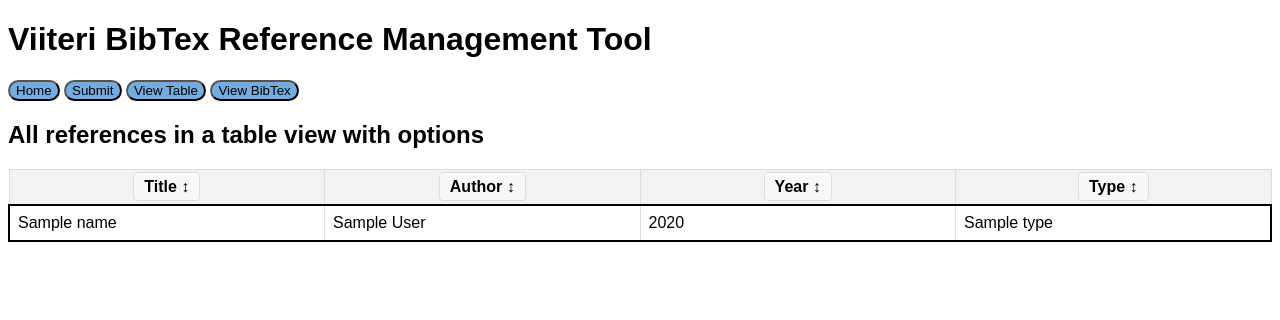
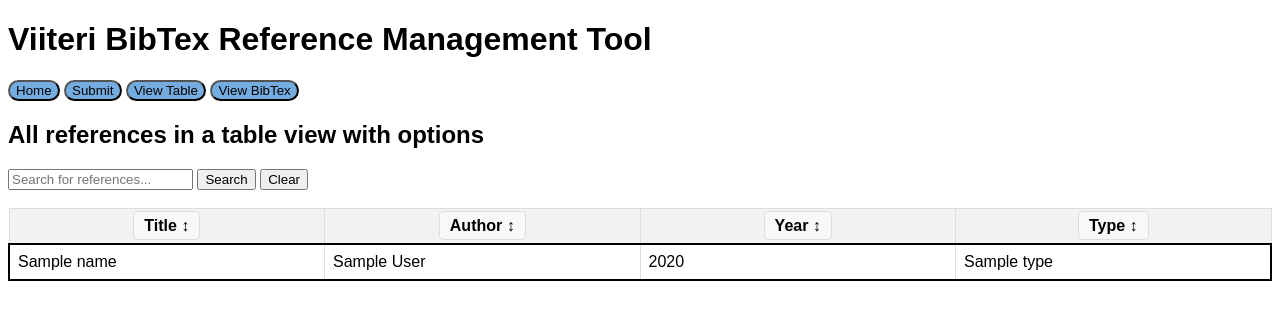
Before and after one commit to 3nd3r1/viiteri, a Flask app: template viiteri/templates/list.html in a window 1280 px wide. Shown: the top 320 px of the page. Run offline with Flask 3, Linux system fonts and the light colour scheme; the template is opened without the code that fills it: most values are stand-ins (such as "Sample title", 1, 10 or a date in 2020).

Commit message:
Filtteröinnin ja sorttauksen yhteensopivuus

```diff
--- a/viiteri/templates/list.html
+++ b/viiteri/templates/list.html
@@ -2,13 +2,34 @@
 %}
 <div>
 	<h2>All references in a table view with options</h2>
-
+	<form action="/list" method="get">
+        <input type="text" name="search" placeholder="Search for references...">
+        <button type="submit">Search</button>
+        <a href="/list"><button type="button">Clear</button></a>
+    </form>
+    <br>
     <table>
         <tr>
-            <th class="sortable-header"><a href="?sort=title&order={{ 'desc' if request.args.get('sort') == 'title' and request.args.get('order') != 'desc' else 'asc' }}">Title ↕</a></th>
-            <th class="sortable-header"><a href="?sort=author&order={{ 'desc' if request.args.get('sort') == 'author' and request.args.get('order') != 'desc' else 'asc' }}">Author ↕</a></th>
-            <th class="sortable-header"><a href="?sort=year&order={{ 'desc' if request.args.get('sort') == 'year' and request.args.get('order') != 'desc' else 'asc' }}">Year ↕</a></th>
-            <th class="sortable-header"><a href="?sort=type&order={{ 'desc' if request.args.get('sort') == 'type' and request.args.get('order') != 'desc' else 'asc' }}">Type ↕</a></th>
+            <th class="sortable-header">
+                <a href="?{{ 'search=' + search_query + '&' if search_query else '' }}sort=title&order={{ 'desc' if request.args.get('sort') == 'title' and request.args.get('order') != 'desc' else 'asc' }}">
+                    Title ↕
+                </a>
+            </th>
+            <th class="sortable-header">
+                <a href="?{{ 'search=' + search_query + '&' if search_query else '' }}sort=author&order={{ 'desc' if request.args.get('sort') == 'author' and request.args.get('order') != 'desc' else 'asc' }}">
+                    Author ↕
+                </a>
+            </th>
+            <th class="sortable-header">
+                <a href="?{{ 'search=' + search_query + '&' if search_query else '' }}sort=year&order={{ 'desc' if request.args.get('sort') == 'year' and request.args.get('order') != 'desc' else 'asc' }}">
+                    Year ↕
+                </a>
+            </th>
+            <th class="sortable-header">
+                <a href="?{{ 'search=' + search_query + '&' if search_query else '' }}sort=type&order={{ 'desc' if request.args.get('sort') == 'type' and request.args.get('order') != 'desc' else 'asc' }}">
+                    Type ↕
+                </a>
+            </th>
         </tr>
         {% for reference in references %}
             <tr class="reference-row" data-refid="{{ reference[0] }}" onclick="toggleDetails(this)"
```
Also changed, not shown: viiteri/routes/list_references.py (+8 -7 lines).
